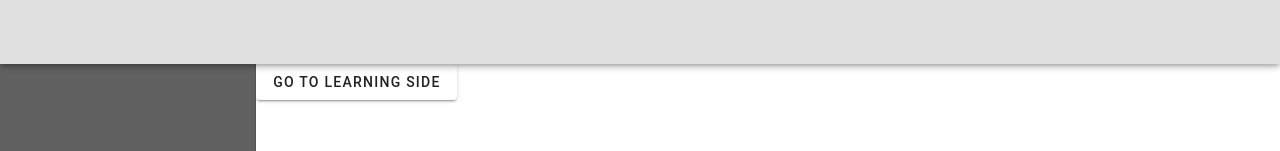
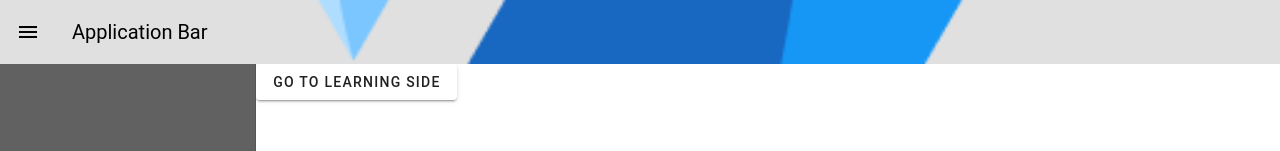
Before and after one commit to kbloski/vuetify-todolist, a Vue app in the folder vuetify-project/: page / in a window 1280 px wide. Shown: the top 151 px of the page. Built offline with nearby package versions, Linux system fonts and the light colour scheme.

Commit message:
Learn app-bar

```diff
--- a/vuetify-project/src/components/layout/TheNavigation.vue
+++ b/vuetify-project/src/components/layout/TheNavigation.vue
@@ -1,8 +1,16 @@
 <template>
-    <v-app-bar color="grey-lighten-2"></v-app-bar>
-    <v-navigation-drawer color="grey-darken-2" permanent></v-navigation-drawer>
+    <v-app-bar
+        scroll-behavior="hide collapse elevate fade-image"
+        scroll-threshold="20"
+        color="grey-lighten-2"
+        image="/logo.png"
+    >
+        <v-app-bar-nav-icon></v-app-bar-nav-icon>
+        <v-app-bar-title>Application Bar</v-app-bar-title>
+    </v-app-bar>
+    <v-navigation-drawer color="grey-darken-2" ></v-navigation-drawer>
 </template>
 
-<style lang="scss" scoped>
+<script>
 
-</style>
+</script>
```
Also changed, not shown: vuetify-project/public/logo.png (added).
